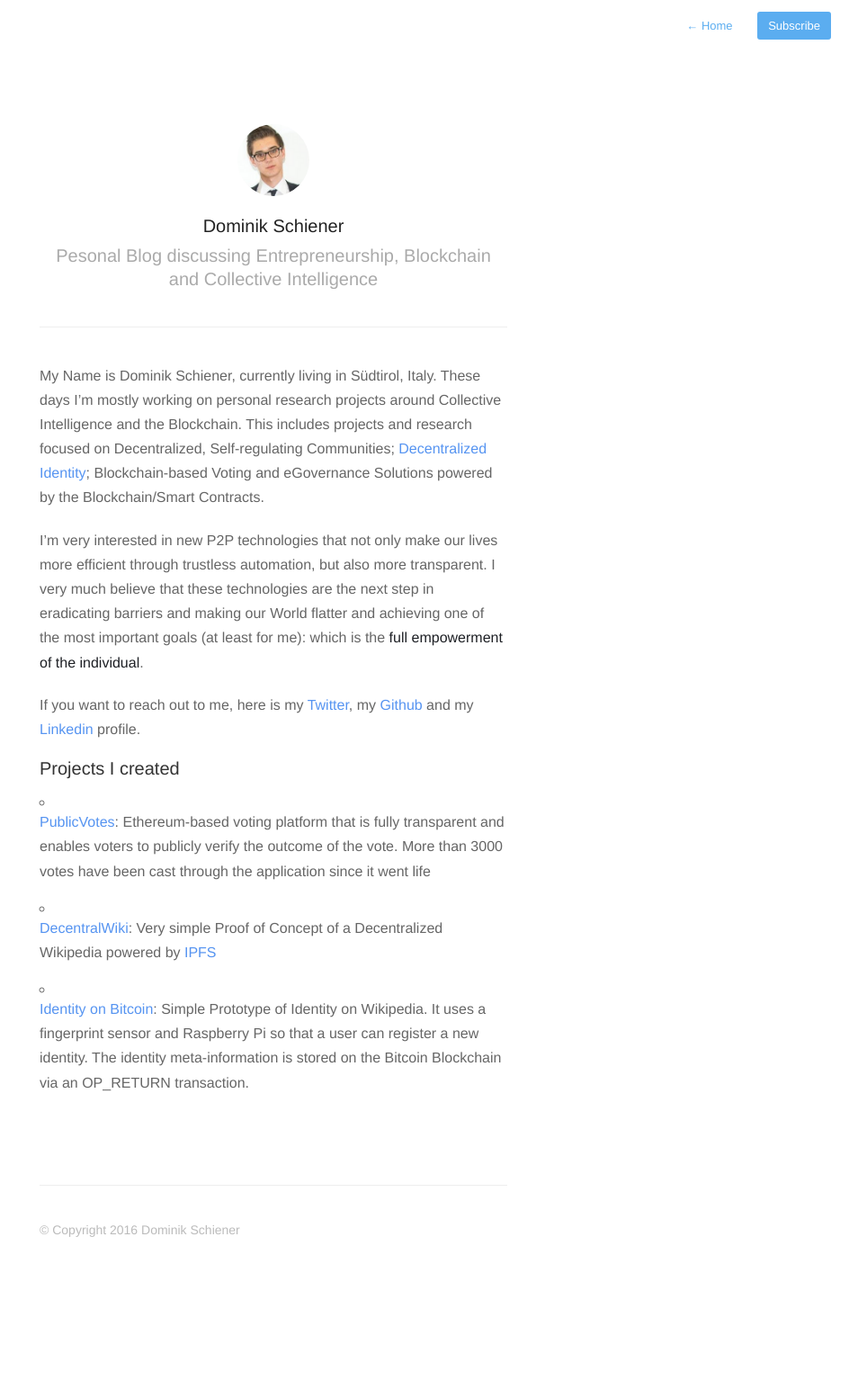
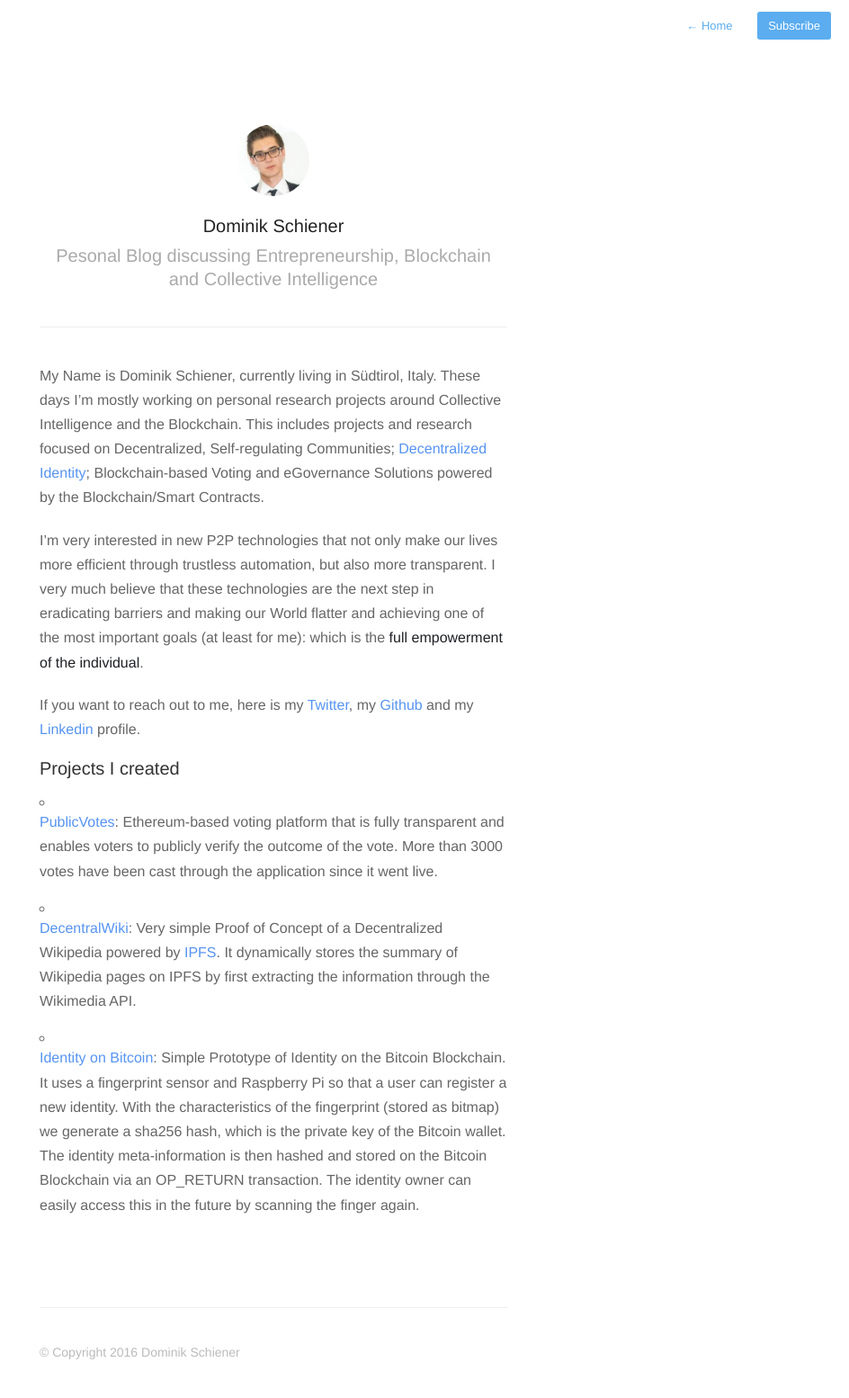
Before and after one commit to domschiener/domschiener.github.io, a Jekyll site: the page built from about.md, in a window 1280 px wide. Shown: the whole page at 90% size, without its empty margins (336-1280 px from the left). Built offline with Jekyll 4.4.1, drawn with Linux system fonts in a browser that asks for light colours; nearby versions of some CDN libraries; Markdown is read by kramdown in place of the engine named in the settings; before the commit the page ends 1418 px from its top, so only the background shows below that.

Commit message:
Updated About Me

```diff
--- a/about.md
+++ b/about.md
@@ -12,10 +12,10 @@ If you want to reach out to me, here is my [Twitter](https://twitter.com/domschi
 
 ### Projects I created
 
-* [PublicVotes](http://publicvotes.org): Ethereum-based voting platform that is fully transparent and enables voters to publicly verify the outcome of the vote. More than 3000 votes have been cast through the application since it went life
+* [PublicVotes](http://publicvotes.org): Ethereum-based voting platform that is fully transparent and enables voters to publicly verify the outcome of the vote. More than 3000 votes have been cast through the application since it went live.
 
-* [DecentralWiki](https://github.com/reposium-dco/decentralwiki): Very simple Proof of Concept of a Decentralized Wikipedia powered by [IPFS](https://ipfs.io)
+* [DecentralWiki](https://github.com/reposium-dco/decentralwiki): Very simple Proof of Concept of a Decentralized Wikipedia powered by [IPFS](https://ipfs.io). It dynamically stores the summary of Wikipedia pages on IPFS by first extracting the information through the Wikimedia API.
 
-* [Identity on Bitcoin](https://github.com/domschiener/identity-on-bitcoin): Simple Prototype of Identity on Wikipedia. It uses a fingerprint sensor and Raspberry Pi so that a user can register a new identity. The identity meta-information is stored on the Bitcoin Blockchain via an `OP_RETURN` transaction.
+* [Identity on Bitcoin](https://github.com/domschiener/identity-on-bitcoin): Simple Prototype of Identity on the Bitcoin Blockchain. It uses a fingerprint sensor and Raspberry Pi so that a user can register a new identity. With the characteristics of the fingerprint (stored as bitmap) we generate a `sha256` hash, which is the private key of the Bitcoin wallet. The identity meta-information is then hashed and stored on the Bitcoin Blockchain via an `OP_RETURN` transaction. The identity owner can easily access this in the future by scanning the finger again.
 
 {% include footer.html %}
```
